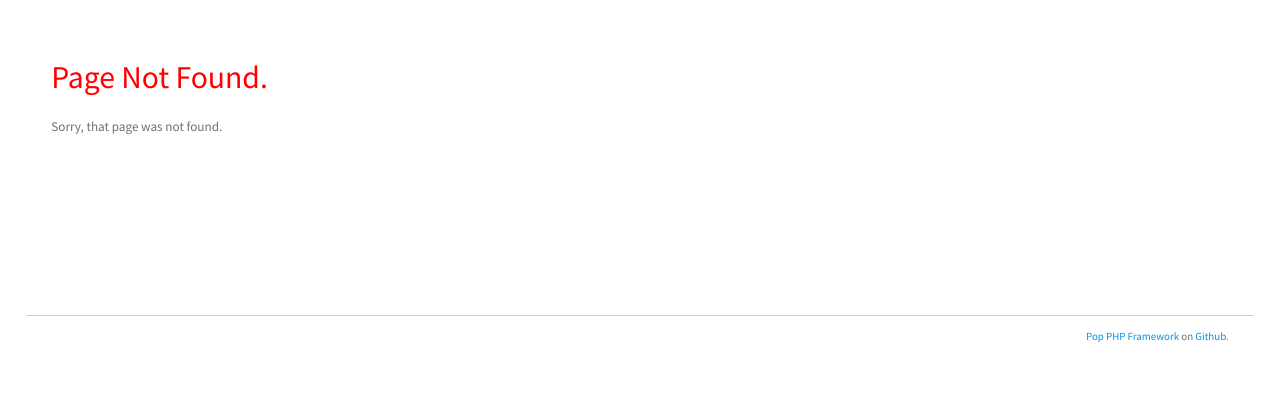
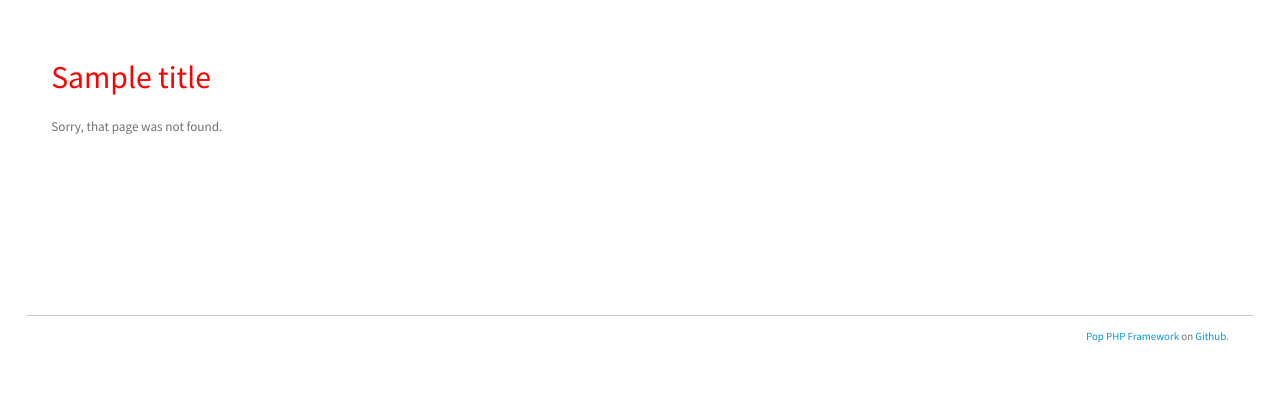
Before and after one commit to popphp/popphp-tutorial, a PHP site: template app/view/error.phtml in a window 1280 px wide. Shown: the part 347-767 px from the top of the page. Run offline with PHP 8.4, Linux system fonts and the light colour scheme; the template is opened without the code that fills it: most values are stand-ins (such as "Sample title", 1, 10 or a date in 2020); some libraries are stand-ins or nearby versions.

Commit message:
Tweak views

```diff
--- a/app/src/Controller/IndexController.php
+++ b/app/src/Controller/IndexController.php
@@ -64,7 +64,7 @@ class IndexController extends AbstractController
     public function error()
     {
         $view = new View($this->viewPath . '/error.phtml');
-        $view->title = 'Error';
+        $view->title = 'Error - Page Not Found';
 
         $this->response->setBody($view->render());
         $this->response->send(404);
--- a/app/view/error.phtml
+++ b/app/view/error.phtml
@@ -5,7 +5,7 @@
 <head>
 
     <title>
-        Pop PHP Framework Tutorial Application
+        <?=$title; ?> : Pop PHP Framework Tutorial Application
     </title>
 
     <meta http-equiv="Content-Type" content="text/html; charset=utf-8" />
@@ -22,7 +22,7 @@
     </header>
 <!-- Content //-->
     <div id="content">
-        <h1 style="color: #f00;">Page Not Found.</h1>
+        <h1 style="color: #f00;"><?=$title; ?></h1>
         <p>
             Sorry, that page was not found.
         </p>
```
